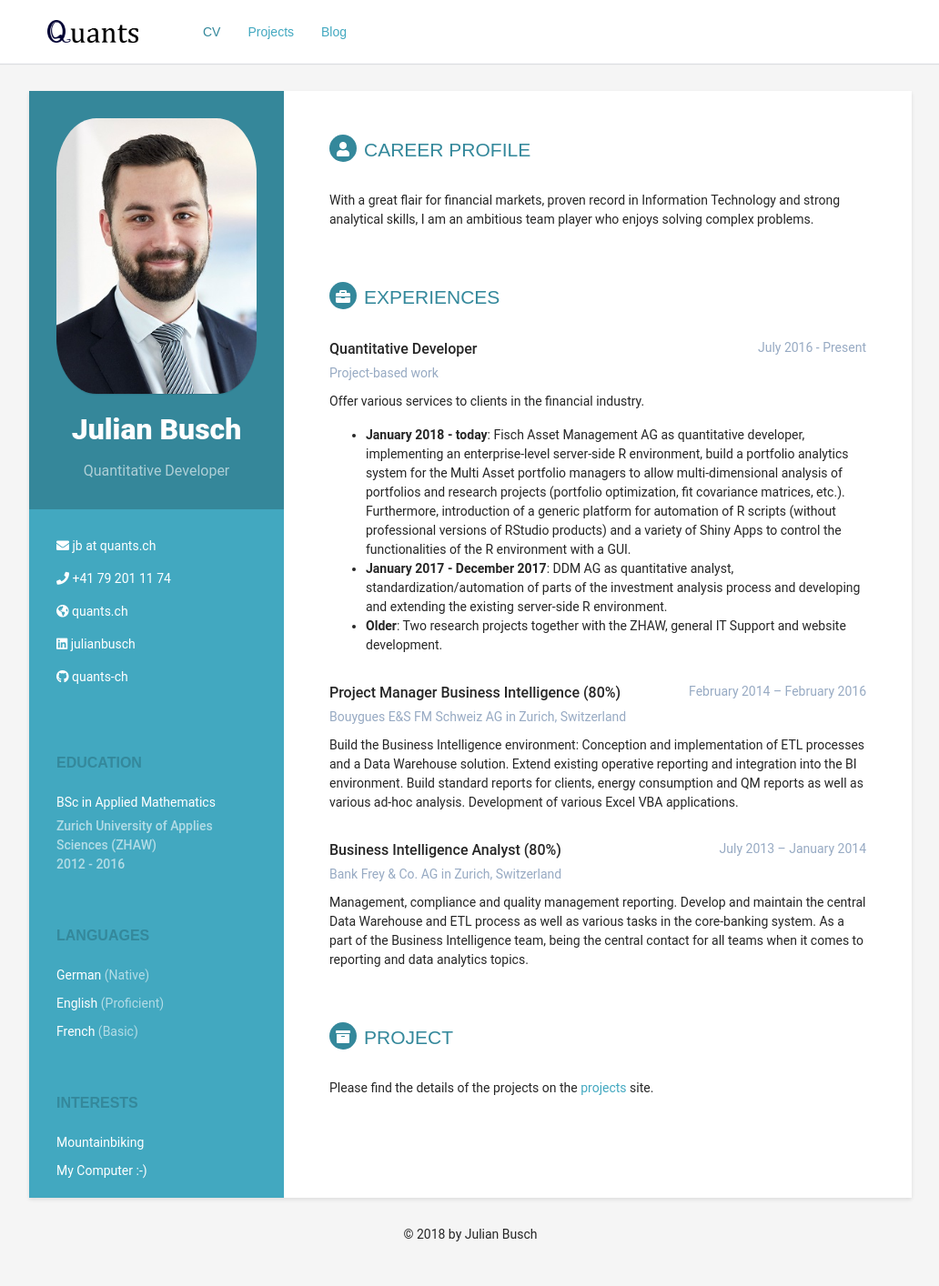
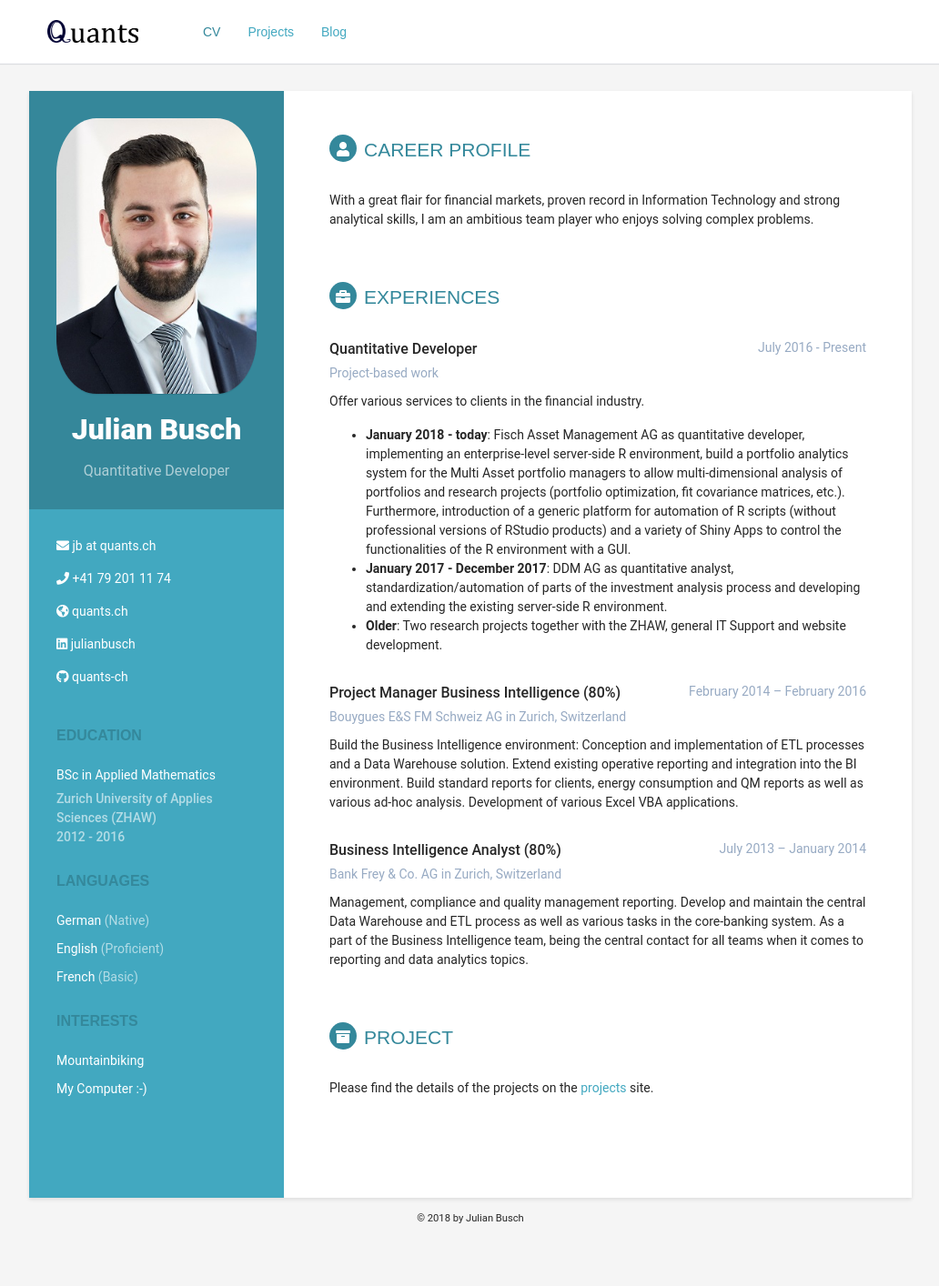
Before and after one commit to quantsch/quantsch.github.io, a Jekyll site: the page built from index.md, in a window 1280 px wide. Shown: the whole page at 91% size, without its empty margins (123-1155 px from the left). Built offline with Jekyll 4.4.1, drawn with Linux system fonts in a browser that asks for light colours; after the commit the page ends 1364 px from its top, so only the background shows below that.

Commit message:
improve layout

```diff
--- a/_includes/_cv/sidebar.html
+++ b/_includes/_cv/sidebar.html
@@ -1,5 +1,5 @@
 {% assign sidebar = site.data.cv.sidebar %}
-<div class="sidebar-wrapper">
+<div class="cv-sidebar-wrapper">
 
   <div class="profile-container">
 
--- a/_includes/footer.html
+++ b/_includes/footer.html
@@ -1,3 +1,3 @@
 <footer>
-	<p>&copy; {{ site.time | date: '%Y' }} by Julian Busch</p>
+	&copy; {{ site.time | date: '%Y' }} by Julian Busch
 </footer>
--- a/_sass/_cv.scss
+++ b/_sass/_cv.scss
@@ -1,18 +1,11 @@
-.wrapper {
-    background: #fff;
-    max-width: $content-width;
-    margin: 0 auto;
-    position: relative;
-    @include box-shadow(0px 2px 4px rgba(0,0,0,0.1));
-}
+// SIDEBAR
 
-.sidebar-wrapper {
+.cv-sidebar-wrapper {
     background: $color-cv-sidebar;
     position: absolute;
     left: 0;
     width: 280px;
     height: 100%;
-    min-height: 800px;
     color: #fff;
     a {
         color: #fff;
@@ -51,8 +44,11 @@
         box-shadow: 0 1px 1px rgba(0, 0, 0, 0.1);
     }
     .contact-list {
+        a {
+                color: #fff;
+        }
         .fa {
-            margin-right: 5px;
+            margin-right: 10px;
             font-size: 18px;
             vertical-align: middle;
         }
@@ -69,7 +65,7 @@
         }
     }
     .container-block {
-        padding: 30px;
+        padding: 30px 30px 0px 30px;
     }
     .container-block-title {
         text-transform: uppercase;
@@ -129,10 +125,12 @@
     }
 }
 
-.main-wrapper {
+.cv-main-wrapper {
     background: #fff;
     padding: 50px;
     padding-left: 330px;
+
+    // CV CONTENT
 
     .section {
         margin-bottom: 60px;
@@ -203,7 +201,6 @@
 .skillset {
     .item {
         margin-bottom: 15px;
-        overflow: hidden;
     }
     .level-title {
         font-size: 14px;
--- a/_sass/_layout.scss
+++ b/_sass/_layout.scss
@@ -72,6 +72,14 @@ nav {
 
 // MAIN CONTENT
 
+.wrapper {
+    background: #fff;
+    max-width: $content-width;
+    margin: 0 auto;
+    position: relative;
+    @include box-shadow(0px 2px 4px rgba(0,0,0,0.1));
+}
+
 article {
   padding-top: 30px;
 }
@@ -93,7 +101,9 @@ main {
 
 footer {
 	text-align: center;
-	padding: 30px;
+	padding: 15px;
+	margin: 0;
+	font-size: 80%;
 }
 
 // HEADINGS
--- a/index.md
+++ b/index.md
@@ -4,7 +4,7 @@ layout: default
 
 {% include _cv/sidebar.html %}
 
-<div class="main-wrapper">
+<div class="cv-main-wrapper">
 
    {% include _cv/career-profile.html %}
    {% include _cv/experience.html %}
```
